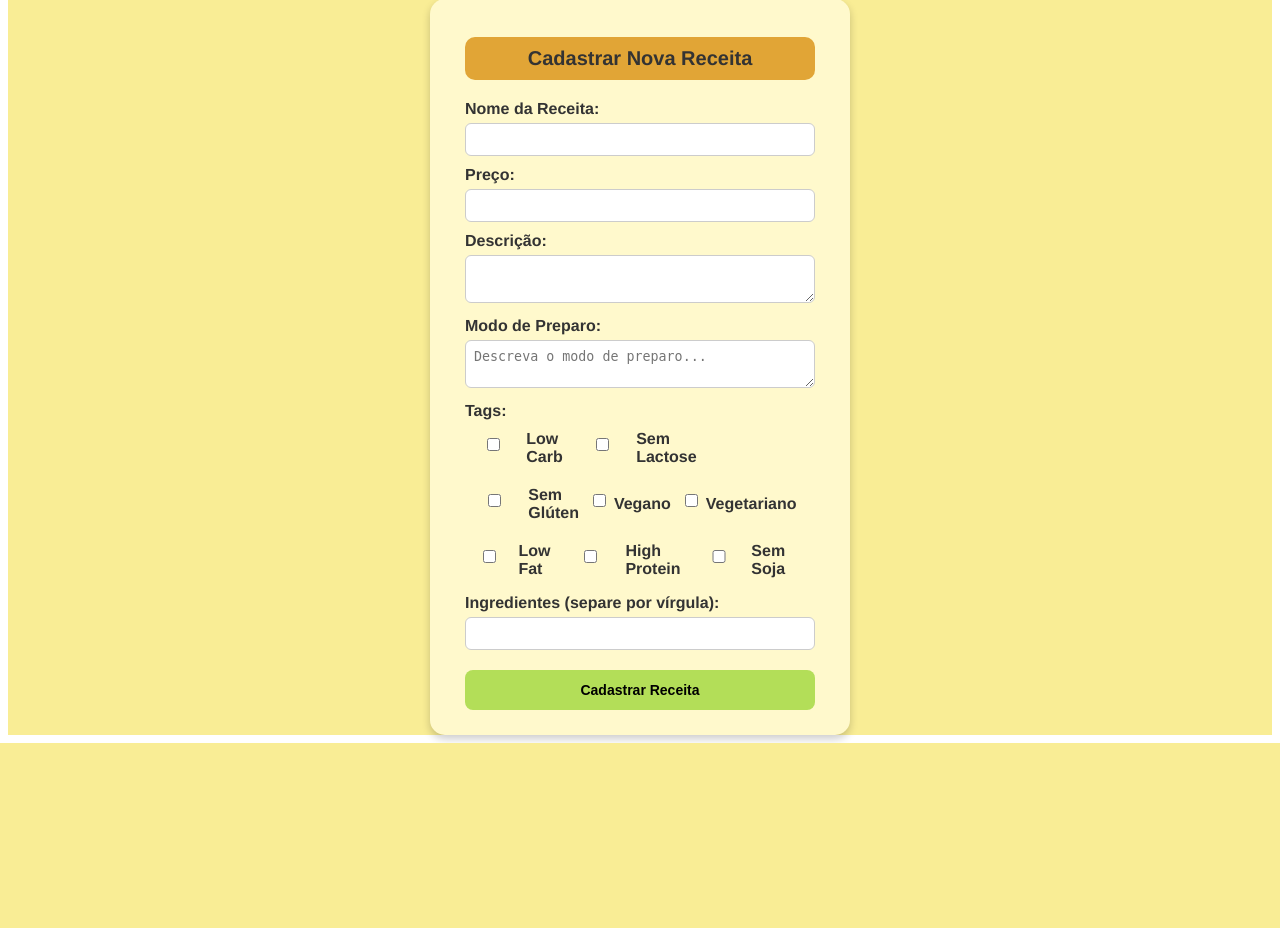
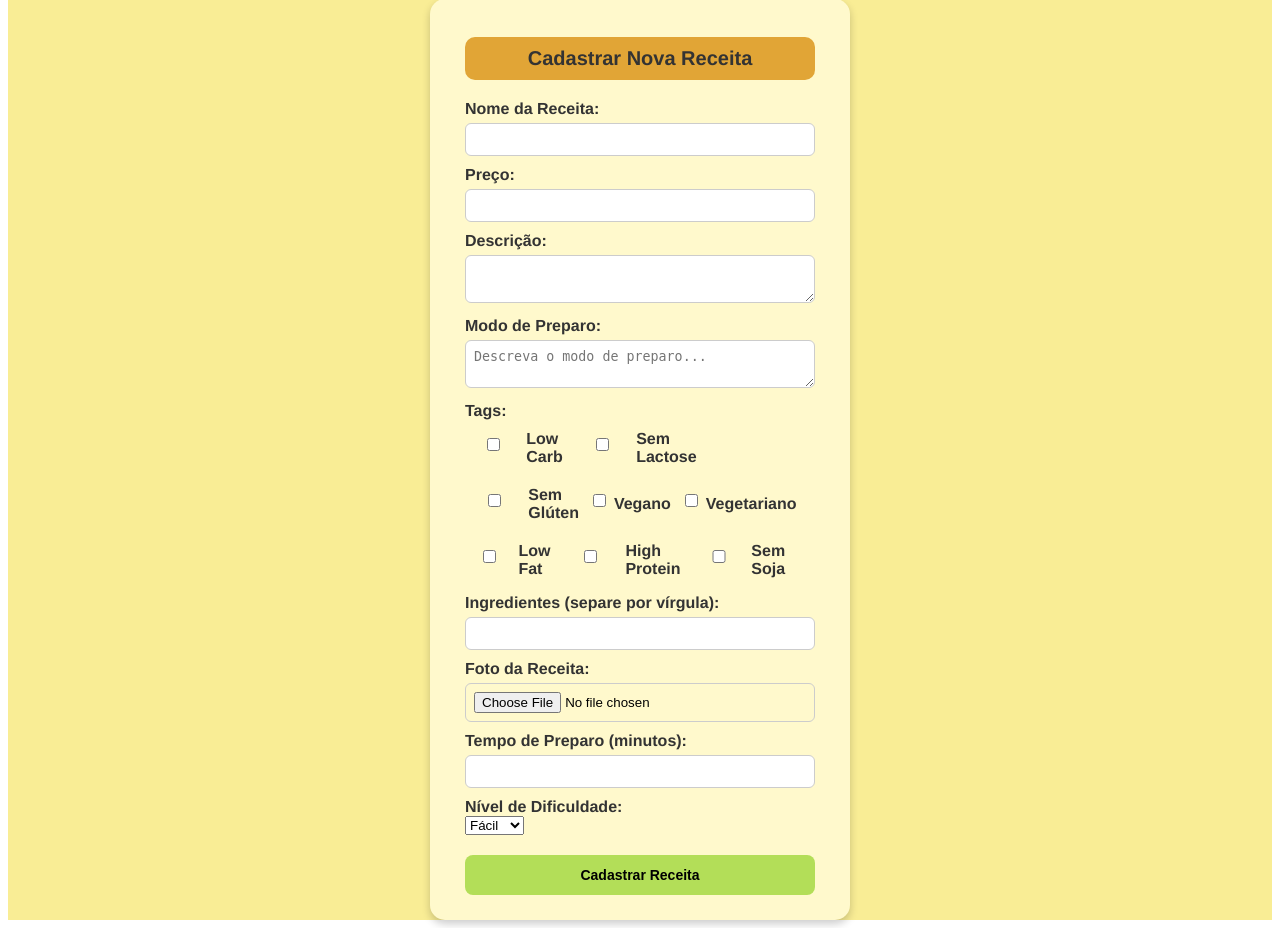
Before and after one commit to leandramts/Cookmasters_github, a Django app: page /receitas/cadastrar/ in a window 1280 px wide. Shown: the part 75-1003 px from the top of the page. Before the commit the page ends 818 px from the top, so only its background shows below. Run offline with Django 5.2, Linux system fonts and the light colour scheme; the visitor is signed in with stand-in values (Sample User, id 1).

Commit message:
Fotos de Chefe e Receita, tempo de preparo e dificuldade

```diff
--- a/cookmasters_app/models.py
+++ b/cookmasters_app/models.py
@@ -44,11 +44,12 @@ class E_Chefe(models.Model):
     usuario = models.OneToOneField(E_UsuarioGeral, on_delete=models.CASCADE)
 
     cpf = models.CharField(max_length=14, unique=True)
-    numero_agencia = models.CharField(max_length=10)
-    nome_do_banco = models.CharField(max_length=30)
-    descricao = models.TextField(blank=True)
+    numero_agencia = models.CharField(max_length=10, blank=True, null=True)
+    nome_do_banco = models.CharField(max_length=30, blank=True, null=True)
+    descricao = models.TextField(blank=True, null=True)
     Nota = models.FloatField(default=0.0)
-    Numero_conta = models.CharField(max_length=50)
+    Numero_conta = models.CharField(max_length=50, blank=True, null=True)
+    foto = models.ImageField(upload_to='fotos_chefes', blank=True, null=True)
 
     def __str__(self):
         return self.usuario.email
@@ -83,9 +84,23 @@ class E_Receita(models.Model):
     preco = models.DecimalField(max_digits=6, decimal_places=2)
     descricao = models.TextField()
     modo_de_preparo = models.TextField(default="Sem modo de preparo informado")
+    tempo_preparo = models.IntegerField(default=0)
+    DIFICULDADE_CHOICES = [
+            ('facil', 'Fácil'),
+            ('medio', 'Médio'),
+            ('dificil', 'Difícil'),
+        ]
+
+    dificuldade = models.CharField(
+            max_length=10,
+            choices=DIFICULDADE_CHOICES,
+            default='facil'
+        )
+
     nota = models.IntegerField(default=0)
     tags = models.ManyToManyField(E_Tag, related_name='receitas', blank=True)
     ingredientes = models.ManyToManyField('E_Ingrediente', related_name='receitas')
+    foto = models.ImageField(upload_to='fotos_receitas', blank=True, null=True)
 
     def __str__(self):
         return self.nome
--- a/cookmasters_app/views.py
+++ b/cookmasters_app/views.py
@@ -98,6 +98,7 @@ def cadastro_chefe(request):
         senha_confirm = request.POST.get('senha_confirm')
         cpf = request.POST.get('cpf')
         descricao = request.POST.get('descricao')
+        foto = request.FILES.get('foto')
 
         if not nome or not email or not senha or not senha_confirm or not cpf or not descricao:
              messages.error(request, "Todos os campos são obrigatórios.")
@@ -124,7 +125,8 @@ def cadastro_chefe(request):
                 E_Chefe.objects.create(
                     usuario=user,
                     cpf=cpf,
-                    descricao = descricao
+                    descricao = descricao,
+                    foto = foto
                 )
 
                 login(request, user, backend='django.contrib.auth.backends.ModelBackend')
@@ -159,6 +161,10 @@ def cadastrar_receita(request):
             modo_de_preparo = request.POST.get('modo_de_preparo')
             tags_selecionadas = request.POST.getlist('tags')
             ingredientes_texto = request.POST.get('ingredientes', '')
+            tempo_preparo = request.POST.get('tempo_preparo')
+            dificuldade = request.POST.get('dificuldade')
+            foto = request.FILES.get('foto_receita')
+
 
             # Criar receita
             receita = E_Receita.objects.create(
@@ -166,7 +172,11 @@ def cadastrar_receita(request):
                 nome=nome,
                 descricao=descricao,
                 preco=preco,
-                modo_de_preparo=modo_de_preparo
+                modo_de_preparo=modo_de_preparo,
+                foto=foto,
+                tempo_preparo = tempo_preparo,
+                dificuldade = dificuldade
+
             )
 
             # Adicionar tags
--- a/cookmasters_website/settings.py
+++ b/cookmasters_website/settings.py
@@ -130,3 +130,7 @@ AUTH_USER_MODEL = 'cookmasters_app.E_UsuarioGeral'
 LOGIN_REDIRECT_URL = 'home'
 
 LOGOUT_REDIRECT_URL = 'home'
+
+MEDIA_URL = '/media/'
+
+MEDIA_ROOT = BASE_DIR / 'media'
--- a/cookmasters_website/urls.py
+++ b/cookmasters_website/urls.py
@@ -1,7 +1,12 @@
 from django.contrib import admin
 from django.urls import path, include
+from django.conf import settings
+from django.conf.urls.static import static
+
 
 urlpatterns = [
     path('admin/', admin.site.urls),
     path('', include('cookmasters_app.urls')),
 ]
+
+urlpatterns += static(settings.MEDIA_URL, document_root=settings.MEDIA_ROOT)
--- a/manage.py
+++ b/manage.py
@@ -1,11 +1,9 @@
-#!/usr/bin/env python
-"""Django's command-line utility for administrative tasks."""
+
 import os
 import sys
 
 
 def main():
-    """Run administrative tasks."""
     os.environ.setdefault('DJANGO_SETTINGS_MODULE', 'cookmasters_website.settings')
     try:
         from django.core.management import execute_from_command_line
--- a/static/css/style.css
+++ b/static/css/style.css
@@ -214,3 +214,14 @@ nav :hover {
     text-decoration: underline;
     color: #d46b08;
 }
+
+.chefe-foto {
+    width: 180px;
+    height: 180px;
+    object-fit: cover;
+    border-radius: 50%;
+    border-radius: 12px;
+    margin-top: 10px;
+    margin-bottom: 20px;
+    border: 2px solid #ddd;
+}
--- a/templates/F_Tela_Cadastro_Chefe.html
+++ b/templates/F_Tela_Cadastro_Chefe.html
@@ -5,7 +5,7 @@
     <div class="container-auth">
         <h1>Cadastro de Chefe</h1>
 
-        <form method="post">
+        <form method="post" enctype="multipart/form-data">
             {% csrf_token %}
 
             {% if messages %}
@@ -32,6 +32,8 @@
             <input type="password" name="senha_confirm" id="senha_confirm" required>
             <label for ="descricao">Sua hitória:</label>
             <textarea name="descricao" id="descricao" rows="5" placeholder="Conte um pouco sobre você, sua experiência e trajetória como chefe"required></textarea>
+            <label for="foto">Foto de Perfil:</label>
+            <input type="file" name="foto" id="foto" accept="image/*">
             <button type="submit">Cadastrar Chefe</button>
         </form>
     </div>
--- a/templates/F_Tela_Cadastro_Receita.html
+++ b/templates/F_Tela_Cadastro_Receita.html
@@ -4,6 +4,7 @@
 <div class="auth-page">
     <div class="container-auth">
         <h1>Cadastrar Nova Receita</h1>
+
 
         {% if messages %}
             <ul class="messages">
@@ -13,7 +14,7 @@
             </ul>
         {% endif %}
 
-        <form method="POST">
+        <form method="POST" enctype="multipart/form-data">
             {% csrf_token %}
 
             <label>Nome da Receita:</label>
@@ -40,9 +41,22 @@
 
             <label>Ingredientes (separe por vírgula):</label>
             <input type="text" name="ingredientes">
+            <label for="foto_receita">Foto da Receita:</label>
+            <input type="file" name="foto_receita" id="foto_receita" accept="image/*">
+
+            <label>Tempo de Preparo (minutos):</label>
+<input type="number" name="tempo_preparo" min="1" required>
+            <label>Nível de Dificuldade:</label>
+<select name="dificuldade" required>
+    <option value="facil">Fácil</option>
+    <option value="medio">Médio</option>
+    <option value="dificil">Difícil</option>
+</select>
+
+
+
 
             <button type="submit">Cadastrar Receita</button>
         </form>
-    </div>
 </div>
 {% endblock content %}
--- a/templates/F_Tela_Visualizar_Chefe.html
+++ b/templates/F_Tela_Visualizar_Chefe.html
@@ -19,6 +19,10 @@
             <div class="chefe-info-esquerda">
 
                 <h1 class="chefe-nome">{{ chefe.usuario.nome }}</h1>
+
+                {% if chefe.foto %}
+    <img src="{{ chefe.foto.url }}" alt="Foto do Chefe" class="chefe-foto">
+{% endif %}
 
                 <p><strong>Nota geral:</strong> {{ chefe.Nota }}</p>
 
--- a/templates/home.html
+++ b/templates/home.html
@@ -29,6 +29,11 @@
 <p>Nota: {{ receita.nota }} ★</p>
                 <p>Preço: R$ {{ receita.preco }}</p>
 
+                <p><strong>Tempo de Preparo:</strong> {{ receita.tempo_preparo }} minutos</p>
+                <p><strong>Dificuldade:</strong> {{ receita.dificuldade|capfirst }}</p>
+                <p>Nota: {{ receita.nota }} ★</p>
+                <p>Preço: R$ {{ receita.preco }}</p>
+
                 <p><strong>Tags:</strong>
                     {% if receita.tags.all %}
                         {% for tag in receita.tags.all %}
```
Also changed, not shown: cookmasters_app/migrations/0006_e_chefe_foto_alter_e_chefe_numero_conta_and_more.py (added), cookmasters_app/migrations/0007_e_receita_dificuldade_e_receita_foto_and_more.py (added).
